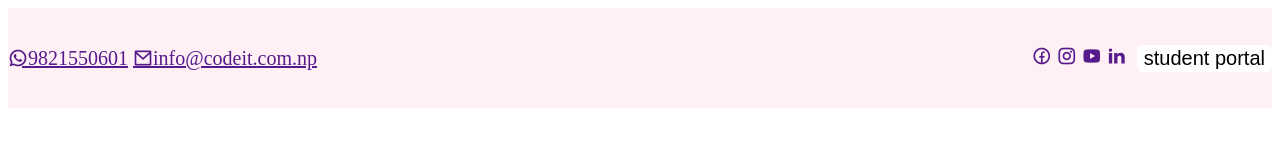
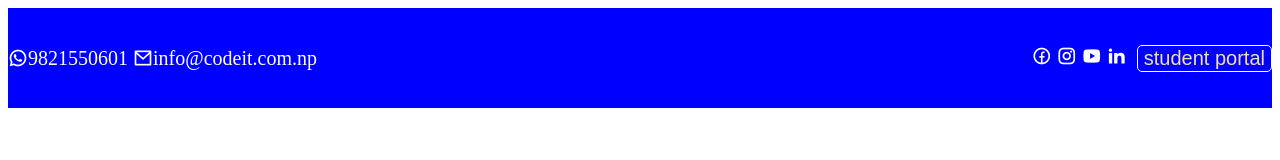
Before and after one commit to fungnumalimbu/web-design, a plain HTML site: page day13/index.html in a window 1280 px wide. Drawn offline with nearby package versions, Linux system fonts and the light colour scheme.

Commit message:
topbar design

```diff
--- a/day13/index.html
+++ b/day13/index.html
@@ -13,12 +13,11 @@
   <body>
     <!-- navbar -->
     <div class="navbar">
-      <div>
+      <div class="contact-links">
         <a href=""><i class="ri-whatsapp-line"></i>9821550601</a>
         <a href=""><i class="ri-mail-line"></i>info@codeit.com.np</a>
       </div>
-      <div class="links
-      ">
+      <div class="links">
         <div>
           <a href=""><i class="ri-facebook-circle-line"></i></a>
           <a href=""><i class="ri-instagram-line"></i></a>
--- a/day13/style.css
+++ b/day13/style.css
@@ -1,24 +1,27 @@
-.navbar{
+.navbar {
   display: flex;
   justify-content: space-between;
   align-items: center;
-    background-color: lavenderblush;
+  background-color: blue;
   height: 100px;
   font-size: 20px;
 }
-.links a{
+.links a {
   text-decoration: none;
-
+  color: white;
 }
-.portal button{
+.portal button {
   font-size: 20px;
-background-color: white;
-color:black;
+  background-color: transparent;
+  color: wheat;
   border: 1px solid white;
   border-radius: 5px;
 }
-.links{
+.links {
   display: flex;
   gap: 10px;
-
 }
+.contact-links a {
+  color: white;
+  text-decoration: none;
+}
```
Lines whose indentation alone changed are shown as unchanged.
